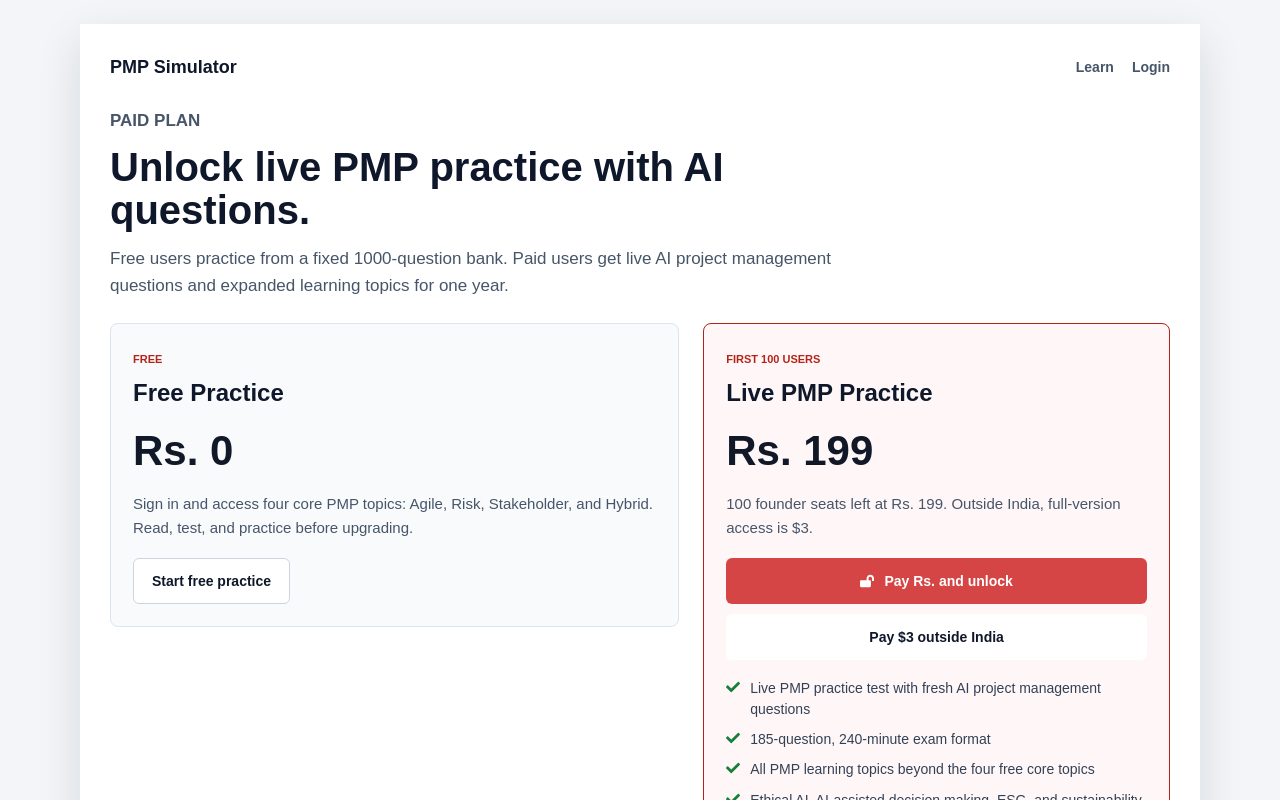
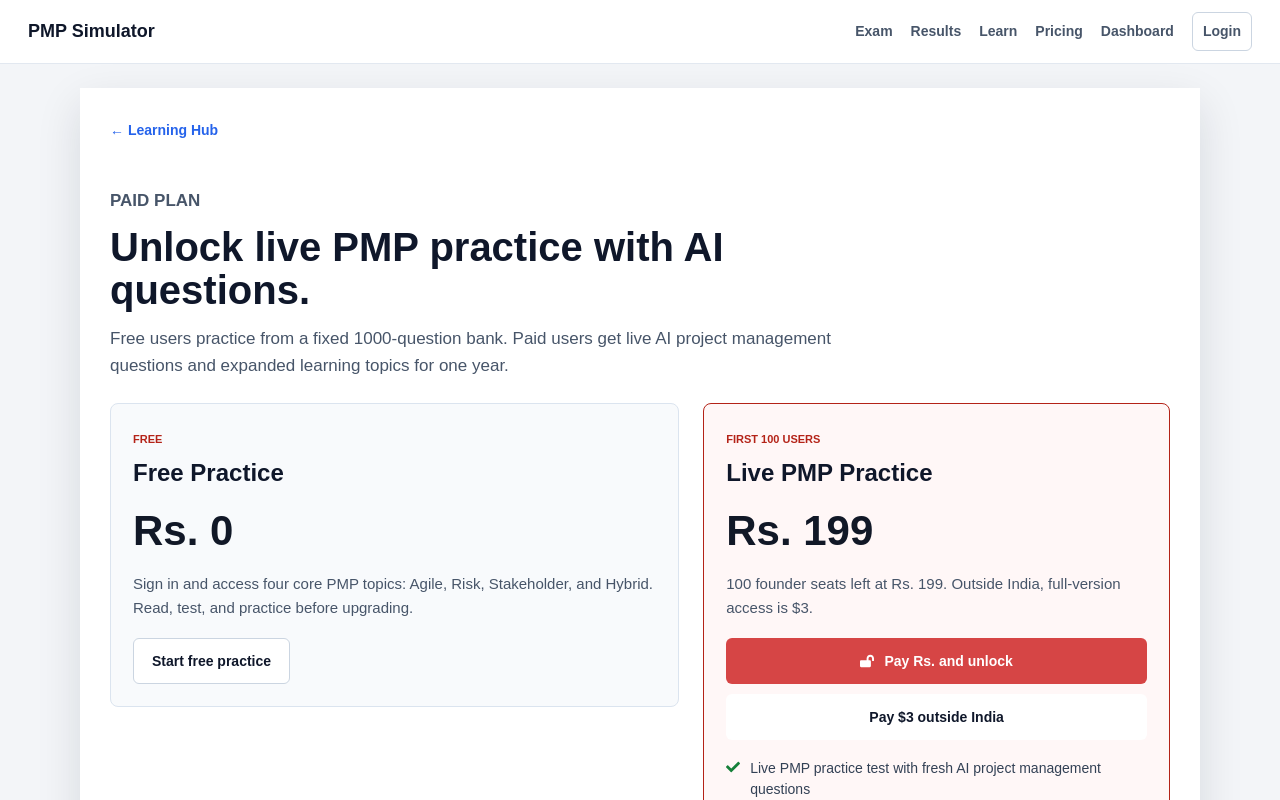
Before and after one commit to lalit9031/pmp-ai-simulator, a Next.js app: page /pricing in a window 1280 px wide. Shown: the top 800 px of the page. Built offline with nearby package versions, Linux system fonts and the light colour scheme.

Commit message:
Add shared SiteNav with user auth

```diff
--- /dev/null
+++ b/app/components/SiteNav.tsx
@@ -0,0 +1,79 @@
+"use client";
+
+import Link from "next/link";
+import { useRouter } from "next/navigation";
+import { useEffect, useState } from "react";
+import { FaSignOutAlt, FaUser } from "react-icons/fa";
+import { getSupabaseBrowserClient } from "../lib/supabaseClient";
+
+const userStorageKey = "pmp-simulator-user-v1";
+
+type SiteUser = {
+  name?: string;
+  email?: string;
+};
+
+export default function SiteNav() {
+  const router = useRouter();
+  const [user, setUser] = useState<SiteUser | null>(null);
+
+  useEffect(() => {
+    const raw = window.localStorage.getItem(userStorageKey);
+    if (raw) {
+      try {
+        setUser(JSON.parse(raw) as SiteUser);
+      } catch {
+        /* ignore parse errors */
+      }
+    }
+  }, []);
+
+  const handleLogout = async () => {
+    window.localStorage.removeItem(userStorageKey);
+    window.localStorage.removeItem("pmp-simulator-plan-v1");
+
+    const supabase = getSupabaseBrowserClient();
+    if (supabase) {
+      await supabase.auth.signOut();
+    }
+
+    router.push("/");
+  };
+
+  const displayName = user?.name || user?.email?.split("@")[0] || null;
+
+  return (
+    <nav className="intro-nav site-nav" aria-label="Primary navigation">
+      <Link href="/" className="intro-brand">
+        PMP Simulator
+      </Link>
+      <div className="intro-nav-links">
+        <Link href="/exam">Exam</Link>
+        <Link href="/results">Results</Link>
+        <Link href="/learn">Learn</Link>
+        <Link href="/pricing">Pricing</Link>
+        <Link href="/dashboard">Dashboard</Link>
+        {displayName ? (
+          <div className="site-user-menu">
+            <span className="site-user-name">
+              <FaUser aria-hidden="true" />
+              <span>{displayName}</span>
+            </span>
+            <button
+              type="button"
+              onClick={handleLogout}
+              className="site-logout-btn"
+            >
+              <FaSignOutAlt aria-hidden="true" />
+              Logout
+            </button>
+          </div>
+        ) : (
+          <Link href="/login" className="intro-nav-action">
+            Login
+          </Link>
+        )}
+      </div>
+    </nav>
+  );
+}
--- a/app/globals.css
+++ b/app/globals.css
@@ -298,6 +298,64 @@ body {
   line-height: 1.5;
 }
 
+/* Layout-wide navigation */
+.site-nav {
+  max-width: 100%;
+  margin: 0;
+  padding: 12px 28px;
+  background: #ffffff;
+  border-bottom: 1px solid #e2e8f0;
+  box-shadow: 0 1px 3px rgb(15 23 42 / 6%);
+}
+
+.site-user-menu {
+  display: inline-flex;
+  align-items: center;
+  gap: 8px;
+  margin-left: 4px;
+}
+
+.site-user-name {
+  display: inline-flex;
+  align-items: center;
+  gap: 6px;
+  padding: 5px 10px;
+  border-radius: 6px;
+  background: #f1f5f9;
+  color: #0f172a;
+  font-size: 13px;
+  font-weight: 700;
+}
+
+.site-user-name svg {
+  flex-shrink: 0;
+  color: #64748b;
+}
+
+.site-logout-btn {
+  display: inline-flex;
+  align-items: center;
+  gap: 5px;
+  border: 1px solid #e2e8f0;
+  border-radius: 6px;
+  background: #ffffff;
+  color: #64748b;
+  cursor: pointer;
+  font-size: 12px;
+  font-weight: 800;
+  padding: 6px 10px;
+  transition: border-color 160ms ease, color 160ms ease;
+}
+
+.site-logout-btn:hover {
+  border-color: #dc2626;
+  color: #dc2626;
+}
+
+.site-logout-btn svg {
+  flex-shrink: 0;
+}
+
 .coming-page {
   min-height: 100vh;
   display: grid;
--- a/app/layout.tsx
+++ b/app/layout.tsx
@@ -1,6 +1,7 @@
 import type { Metadata } from "next";
 import { Geist, Geist_Mono } from "next/font/google";
 import "./globals.css";
+import SiteNav from "./components/SiteNav";
 
 const geistSans = Geist({
   variable: "--font-geist-sans",
@@ -28,6 +29,7 @@ export default function RootLayout({
       className={`${geistSans.variable} ${geistMono.variable} h-full antialiased`}
     >
       <body className="min-h-full flex flex-col" suppressHydrationWarning>
+        <SiteNav />
         {children}
       </body>
     </html>
--- a/app/page.tsx
+++ b/app/page.tsx
@@ -72,22 +72,6 @@ export default function IntroPage() {
 
   return (
     <main className="intro-page">
-      <nav className="intro-nav" aria-label="Primary navigation">
-        <Link href="/" className="intro-brand">
-          PMP Simulator
-        </Link>
-        <div className="intro-nav-links">
-          <Link href="/exam">Exam</Link>
-          <Link href="/results">Results</Link>
-          <Link href="/learn">Learn</Link>
-          <Link href="/pricing">Pricing</Link>
-          <Link href="/dashboard">Dashboard</Link>
-          <Link href="/login" className="intro-nav-action">
-            Login
-          </Link>
-        </div>
-      </nav>
-
       <section className="intro-hero">
         <div className="intro-copy">
           <p className="intro-eyebrow">PMI-style practice environment</p>
--- a/app/pricing/page.tsx
+++ b/app/pricing/page.tsx
@@ -60,15 +60,11 @@ export default function PricingPage() {
   return (
     <main className="pricing-page">
       <section className="pricing-shell">
-        <nav className="intro-nav pricing-nav" aria-label="Pricing navigation">
-          <Link href="/" className="intro-brand">
-            PMP Simulator
+        <div className="pricing-nav">
+          <Link href="/learn" className="learn-back-link">
+            &larr; Learning Hub
           </Link>
-          <div className="intro-nav-links">
-            <Link href="/learn">Learn</Link>
-            <Link href="/login">Login</Link>
-          </div>
-        </nav>
+        </div>
 
         <div className="pricing-header">
           <p className="intro-eyebrow">Paid Plan</p>
```
